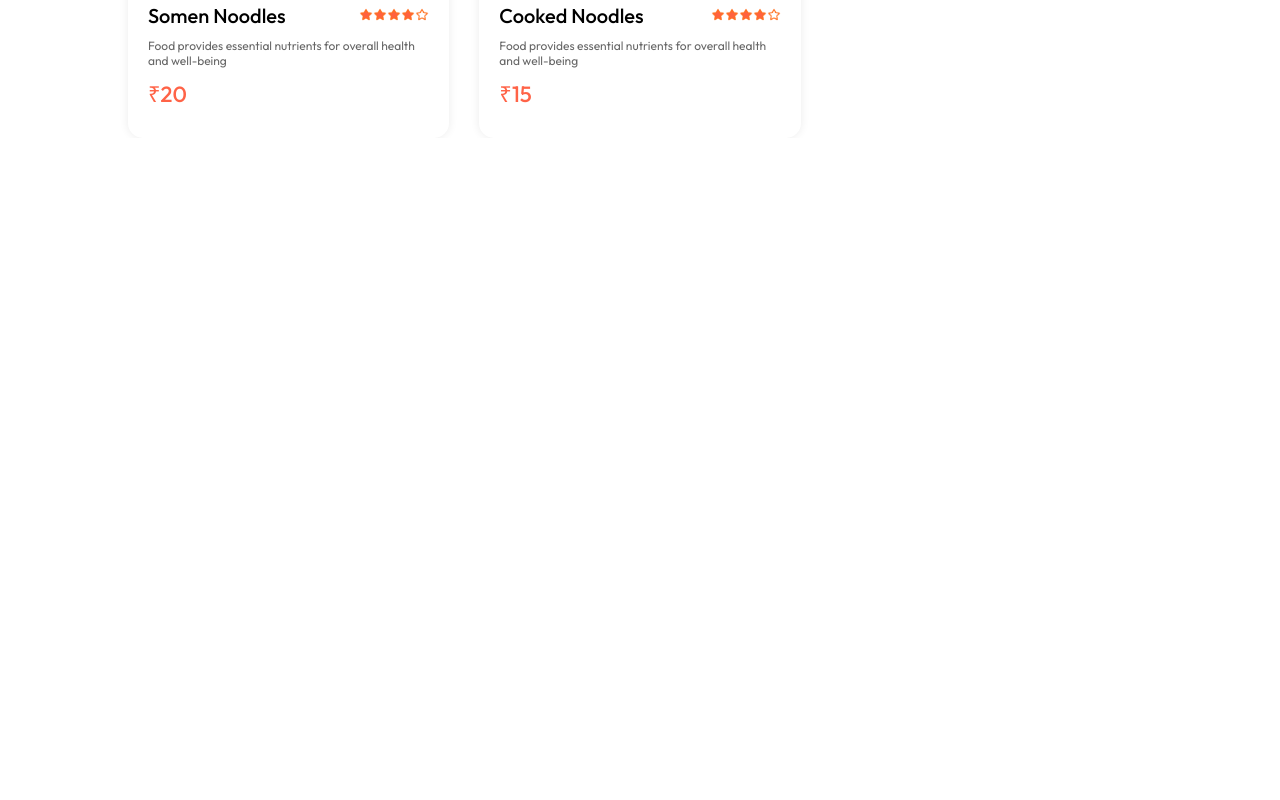
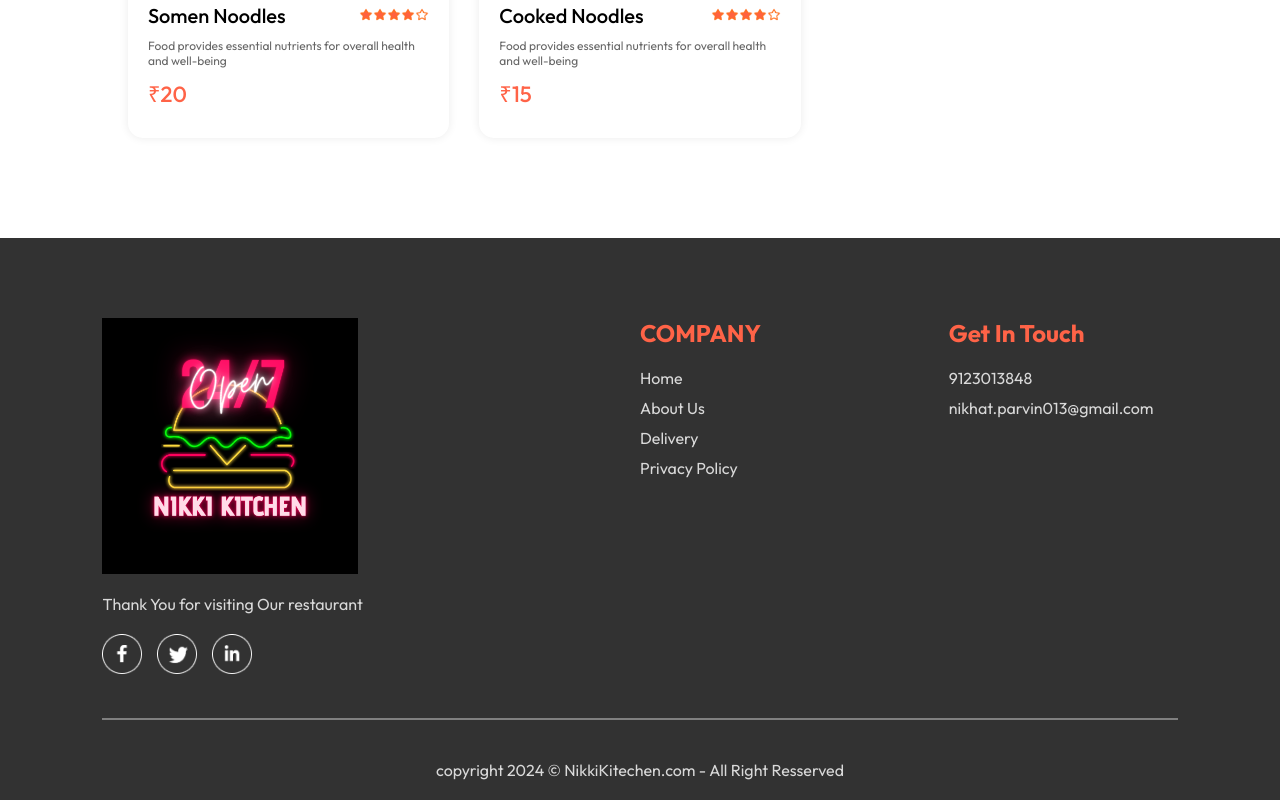
Before and after one commit to 01Nikhat/Food_Restaurant_Website, a React (Vite) app: page / in a window 1280 px wide. Shown: the part 5861-6661 px from the top of the page. Before the commit the page ends 5999 px from the top, so only its background shows below. Built offline with nearby package versions, Linux system fonts and the light colour scheme.

Commit message:
Second Commit

```diff
--- a/src/App.jsx
+++ b/src/App.jsx
@@ -5,12 +5,14 @@ import Home from "./components/Home/Home";
 import Cart from "./components/Cart/Cart";
 import Placeholder from "./components/Placeholder/Placeholder";
 import Navbar from "./components/UI/Navbar/Navbar";
+import Footer from "./components/UI/Footer/Footer";
 
 
 function App() {
 
 
   return (
+    <>
     <div className="app">
       <Navbar />
       <Routes>
@@ -19,6 +21,8 @@ function App() {
         <Route path="/order" element={<Placeholder />} />
       </Routes>
     </div>
+    <Footer />
+    </>
   )
 }
 
--- /dev/null
+++ b/src/components/UI/Footer/Footer.css
@@ -0,0 +1,46 @@
+.footer{
+  color: #d9d9d9;
+  background-color: #323232;
+  display: flex;
+  flex-direction: column;
+  align-items: center;
+  gap: 20px;
+  padding: 20px 8vw;
+  padding-top: 80px;
+  margin-top: 100px;
+}
+.footer-content{
+width: 100%;
+display: grid;
+grid-template-columns: 2fr 1fr 1fr;
+gap: 80px;
+}
+.footer-content-left, .footer-content-right, .footer-content-center{
+display: flex;
+flex-direction: column;
+align-items: start;
+gap: 20px;
+}
+.footer-content-left li, .footer-content-right li, .footer-content-center li{
+  list-style: none;
+  margin-bottom: 10px;
+  cursor: pointer;
+  }
+.footer-content-left .logo{
+  width: 20vw;
+  height: 20vw;
+}
+.footer-content-right h2, .footer-content-center h2{
+  color: tomato;
+  }
+.footer-social-icon img{
+  width:40px;
+  margin-right: 15px;
+}
+.footer hr{
+  width:100%;
+  margin: 20px 0;
+  height: 2px;
+  background-color: grey;
+  border: none;
+}
--- a/src/components/UI/Footer/Footer.jsx
+++ b/src/components/UI/Footer/Footer.jsx
@@ -0,0 +1,45 @@
+import React from 'react';
+import "./Footer.css";
+import { assets } from '../../../assets/frontend_assets/assets';
+
+const Footer = () => {
+  return (
+    <div className='footer' id='footer'>
+     <div className='footer-content'>
+        <div className='footer-content-left'>
+            <img className='logo' src={assets.logo} alt="" />
+            <p>Thank You for visiting Our restaurant </p>
+            <div className="footer-social-icon">
+              <img src={assets.facebook_icon} alt="" />
+              <img src={assets.twitter_icon} alt="" />
+              <img src={assets.linkedin_icon} alt="" />
+            </div>
+        </div>
+
+        <div className='footer-content-right'>
+          <h2>COMPANY</h2>
+          <ul>
+            <li>Home</li>
+            <li>About Us</li>
+            <li>Delivery</li>
+            <li>Privacy Policy</li>
+          </ul>
+        </div>
+
+        <div className='footer-content-center'>
+
+          <h2>Get In Touch</h2>
+          <ul>
+            <li>9123013848</li>
+            <li>nikhat.parvin013@gmail.com</li>
+          </ul>
+        </div>
+      </div>
+      <hr />
+      <p className="footer-copyright">copyright 2024 © NikkiKitechen.com - All Right Resserved</p>
+    </div>
+
+  )
+}
+
+export default Footer
```
